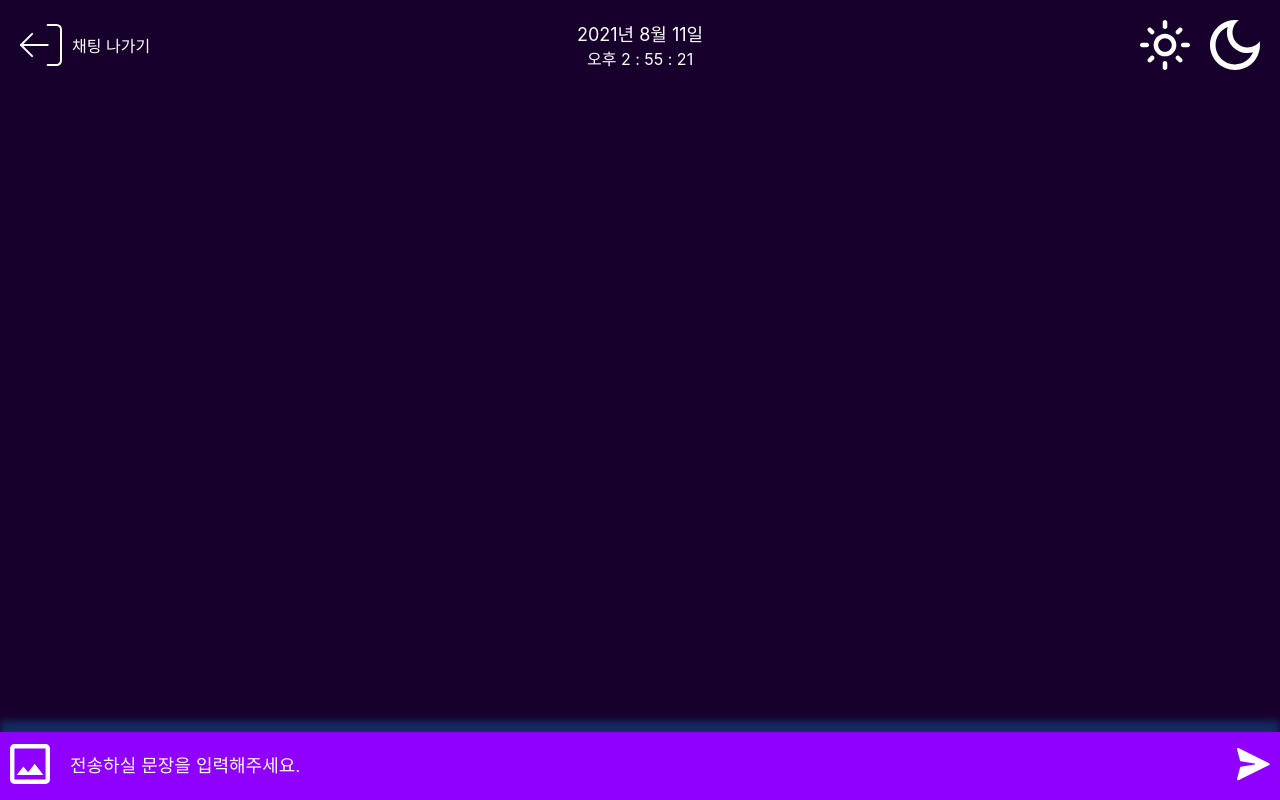
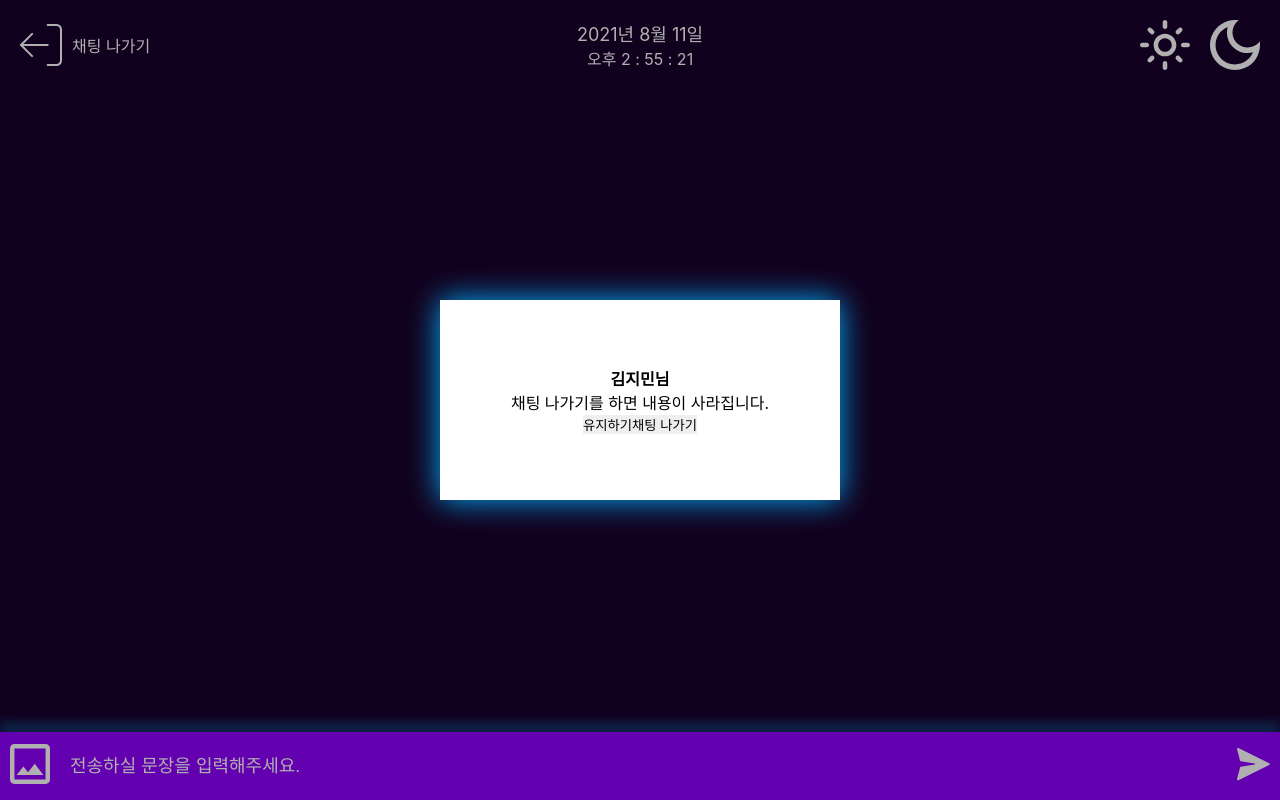
Before and after one commit to DSM-Matching/Matching-Front, a React (Create React App) app: page / in a window 1280 px wide. Built offline with nearby package versions, Linux system fonts and the light colour scheme.

Commit message:
[MODIFY] 채팅 컴포넌트 코드 수정

```diff
--- a/src/components/chat/Chatting.tsx
+++ b/src/components/chat/Chatting.tsx
@@ -3,12 +3,13 @@
 import React from "react";
 
 import { chatContainer } from "../../utils/css/ChatEmotion";
-import { ChatHeader, ChatOutput, ChatInput } from "../index";
+import { ChatHeader, ChatOutput, ChatInput, ChatLeave } from "../index";
 
 const Chatting = () => {
   return (
     <>
       <section css={chatContainer}>
+        <ChatLeave />
         <ChatHeader />
         <ChatOutput />
         <ChatInput />
```
